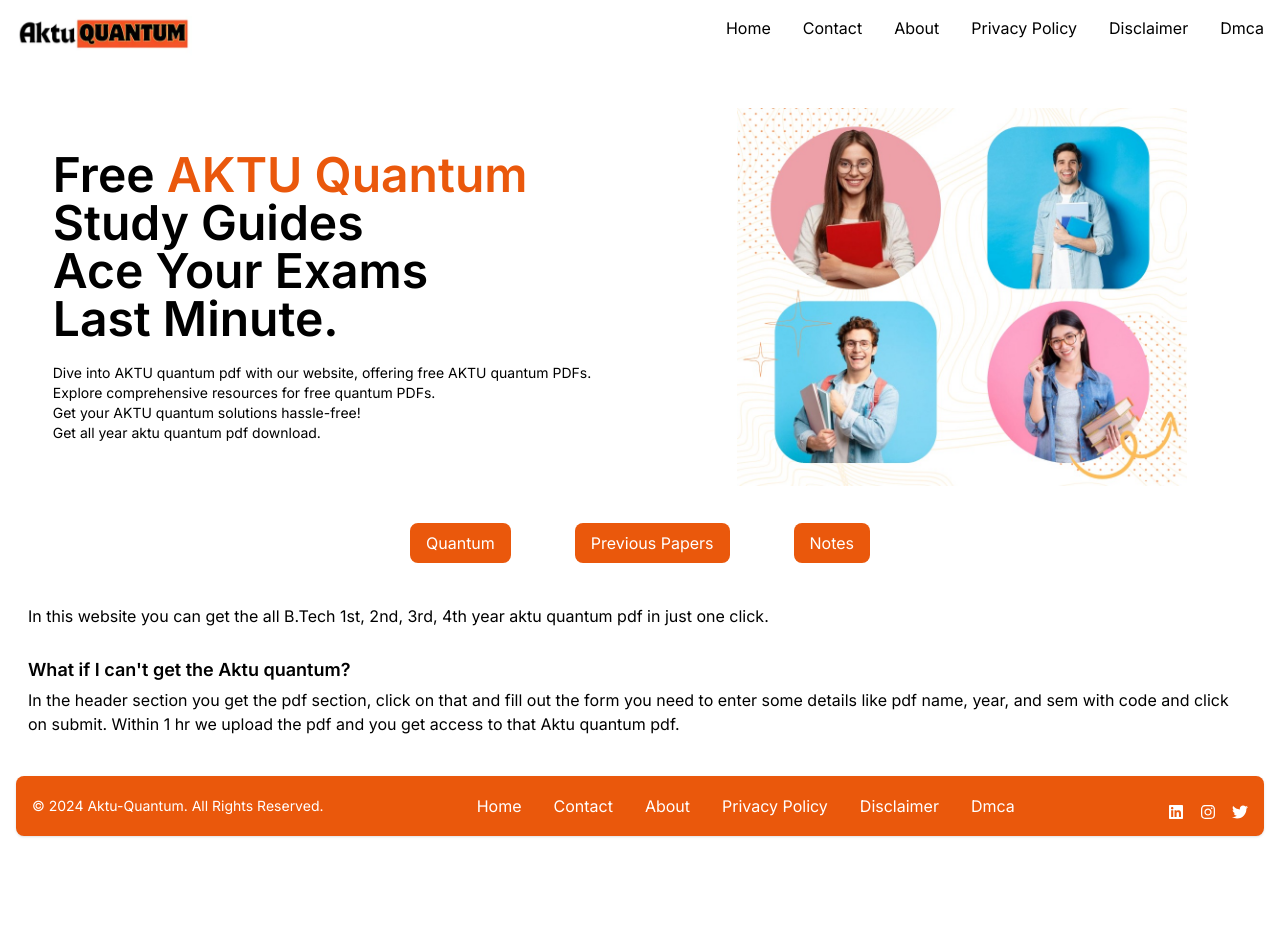
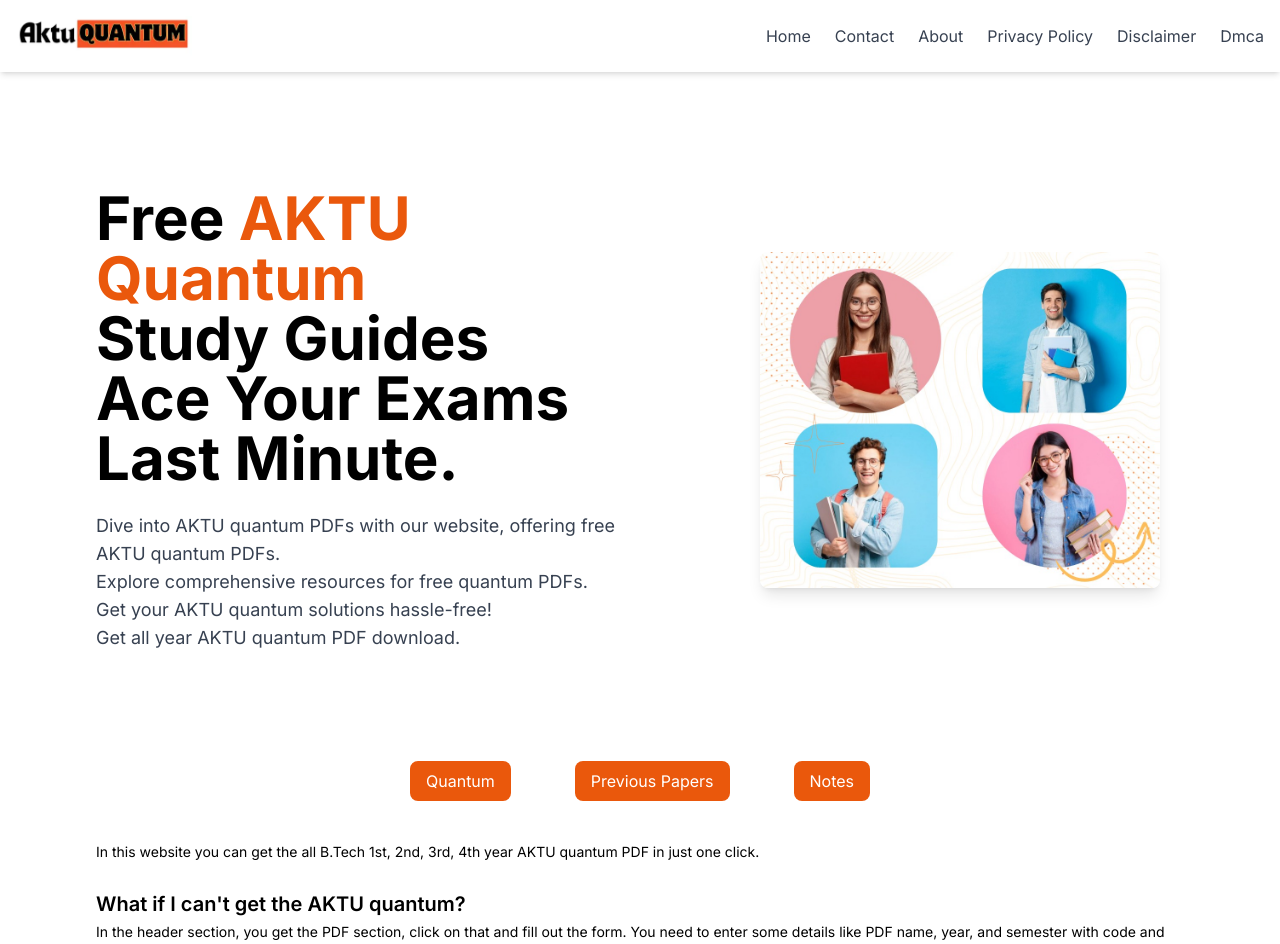
Before and after one commit to MuditxRajput/aktu_next, a Next.js app: page / in a window 1280 px wide. Shown: the top 944 px of the page. Before the commit the page ends 852 px from the top, so only its background shows below. Built offline with nearby package versions, Linux system fonts and the light colour scheme.

Commit message:
'fixingHomepage'

```diff
--- a/src/app/component/Footer/page.jsx
+++ b/src/app/component/Footer/page.jsx
@@ -1,53 +1,53 @@
 import Link from 'next/link';
 import { FaInstagram, FaLinkedin, FaTwitter } from "react-icons/fa";
+
 const Footer = () => {
   return (
-    <div className="rounded-lg shadow m-4 bg-orange-600 mt-10">
-      <div className="w-full mx-auto max-w-screen-xl p-4 md:flex md:items-center md:justify-between">
-        <span className="text-sm sm:text-center text-white">
+    <footer className="bg-orange-600 mt-10 w-full rounded-lg shadow p-4">
+      <div className="max-w-screen-xl mx-auto flex flex-col md:flex-row md:items-center md:justify-between">
+        <span className="text-sm text-center text-white mb-4 md:mb-0">
           © 2024 Aktu-Quantum. All Rights Reserved.
         </span>
-        <ul className="flex gap-8 text-white">
-          <li className="hover:underline cursor-pointer">
+        <ul className="flex flex-wrap gap-5 text-white justify-center mb-4 md:mb-0">
+          <li className="hover:underline cursor-pointer text-sm">
             <Link href="/">Home</Link>
           </li>
-
-          <li className="hover:underline cursor-pointer">
+          <li className="hover:underline cursor-pointer text-sm">
             <Link href="/component/Contact">Contact</Link>
           </li>
-          <li className="hover:underline cursor-pointer">
+          <li className="hover:underline cursor-pointer text-sm">
             <Link href="/component/About">About</Link>
           </li>
-          <li className="hover:underline cursor-pointer">
+          <li className="hover:underline cursor-pointer text-sm">
             <Link href="/component/Privacy">Privacy Policy</Link>
           </li>
-          <li className="hover:underline cursor-pointer">
+          <li className="hover:underline cursor-pointer text-sm">
             <Link href="/component/Disclaimer">Disclaimer</Link>
           </li>
-          <li className="hover:underline cursor-pointer">
+          <li className="hover:underline cursor-pointer text-sm">
             <Link href="/component/Dmca">Dmca</Link>
           </li>
         </ul>
-        <ul className="flex items-center mt-3 text-white">
-          <li className="me-4">
+        <ul className="flex justify-center gap-4 text-white">
+          <li>
             <Link href="https://www.linkedin.com/in/mudit-rajput/">
-              <FaLinkedin className="text-white" />
+              <FaLinkedin className="text-xl hover:text-gray-300 transition-colors duration-200" />
             </Link>
           </li>
-          <li className="me-4">
+          <li>
             <Link href="https://www.instagram.com/react.build__/">
-              <FaInstagram className="text-white" />
+              <FaInstagram className="text-xl hover:text-gray-300 transition-colors duration-200" />
             </Link>
           </li>
           <li>
             <Link href="https://twitter.com/">
-              <FaTwitter className="text-white" />
+              <FaTwitter className="text-xl hover:text-gray-300 transition-colors duration-200" />
             </Link>
           </li>
         </ul>
       </div>
-    </div>
-  )
-}
+    </footer>
+  );
+};
 
-export default Footer
+export default Footer;
--- a/src/app/component/Header/Page.jsx
+++ b/src/app/component/Header/Page.jsx
@@ -1,21 +1,29 @@
 "use client";
 import Image from "next/image";
 import Link from "next/link";
+import { useState } from "react";
+import { FaBars, FaTimes } from "react-icons/fa";
 import Logo from '../../Image/Aktu_Quantum.webp';
 
 const Header = () => {
+  const [menuOpen, setMenuOpen] = useState(false);
+
+  const toggleMenu = () => {
+    setMenuOpen(!menuOpen);
+  };
+
   return (
-    <div className="flex justify-between m-4">
+    <div className="flex justify-between items-center p-4 bg-white shadow-md">
       <div>
-        <Link href='/'><Image src={Logo} alt="Logo" className="w-28 sm:w-44" /> </Link>
-
+        <Link href='/'>
+          <Image src={Logo} alt="Logo" className="w-28 sm:w-44" />
+        </Link>
       </div>
       <div className="hidden sm:flex">
-        <ul className="flex gap-8">
+        <ul className="flex gap-6 text-gray-700">
           <li className="hover:underline cursor-pointer">
             <Link href="/">Home</Link>
           </li>
-
           <li className="hover:underline cursor-pointer">
             <Link href="/component/Contact">Contact</Link>
           </li>
@@ -34,8 +42,37 @@
         </ul>
       </div>
       <div className="sm:hidden">
-
+        <button onClick={toggleMenu} className="text-gray-700 focus:outline-none">
+          {menuOpen ? <FaTimes size={24} /> : <FaBars size={24} />}
+        </button>
       </div>
+      {menuOpen && (
+        <div className="absolute top-0 left-0 w-full h-full bg-white flex flex-col items-center justify-center text-gray-700 z-10">
+          <button onClick={toggleMenu} className="absolute top-4 right-4 focus:outline-none">
+            <FaTimes size={24} />
+          </button>
+          <ul className="flex flex-col items-center gap-6 text-lg">
+            <li className="hover:underline cursor-pointer">
+              <Link href="/" onClick={toggleMenu}>Home</Link>
+            </li>
+            <li className="hover:underline cursor-pointer">
+              <Link href="/component/Contact" onClick={toggleMenu}>Contact</Link>
+            </li>
+            <li className="hover:underline cursor-pointer">
+              <Link href="/component/About" onClick={toggleMenu}>About</Link>
+            </li>
+            <li className="hover:underline cursor-pointer">
+              <Link href="/component/Privacy" onClick={toggleMenu}>Privacy Policy</Link>
+            </li>
+            <li className="hover:underline cursor-pointer">
+              <Link href="/component/Disclaimer" onClick={toggleMenu}>Disclaimer</Link>
+            </li>
+            <li className="hover:underline cursor-pointer">
+              <Link href="/component/Dmca" onClick={toggleMenu}>Dmca</Link>
+            </li>
+          </ul>
+        </div>
+      )}
     </div>
   );
 };
--- a/src/app/component/Hero/Page.jsx
+++ b/src/app/component/Hero/Page.jsx
@@ -1,29 +1,40 @@
 import Image from 'next/image'
 import HeroImage from '../../Image/HeroImage.jpg'
+
 const Hero = () => {
   return (
-    <div className="flex flex-col sm:flex-row  h-[450px]">
-    <div className=" p-1  flex flex-col flex-1   justify-center items-center">
-      <div className=" flex flex-col gap-5 justify-center ">
-        <h1 className=" text-3xl sm:text-5xl font-semibold ">
+    <div className="flex flex-col mb-10 sm:flex-row h-[500px] sm:h-[600px]">
+      <div className="p-6 sm:p-12 flex flex-col flex-1 justify-center items-center">
+        <div className="text-center sm:text-left flex flex-col gap-6">
+          <h1 className="text-3xl sm:text-5xl lg:text-6xl font-bold leading-tight">
             Free
-          <span className="text-orange-600 hover:text-orange-700 ">
+            <span className="text-orange-600 hover:text-orange-700 transition-colors duration-200">
               {" "}
               AKTU Quantum
             </span>{" "}
-          <br></br>Study Guides <br></br>Ace Your Exams <br></br> Last Minute.
+            <br />
+            Study Guides <br />
+            Ace Your Exams <br />
+            Last Minute.
           </h1>
-        <h2 className=" text-sm sm:text-md">
-          Dive into AKTU quantum pdf with our website, offering free AKTU
-          quantum PDFs.<br></br> Explore comprehensive resources for free
-          quantum PDFs. <br></br>Get your AKTU quantum solutions hassle-free!
-          <br></br> Get all year aktu quantum pdf download.
+          <h2 className="text-sm sm:text-base lg:text-lg text-gray-700">
+            Dive into AKTU quantum PDFs with our website, offering free AKTU quantum PDFs.
+            <br />
+            Explore comprehensive resources for free quantum PDFs.
+            <br />
+            Get your AKTU quantum solutions hassle-free!
+            <br />
+            Get all year AKTU quantum PDF download.
           </h2>
         </div>
       </div>
-    <div className="flex flex-1  justify-center items-center">
-      <Image src={HeroImage} alt="hero" className="w-[140px] sm:w-[450px]" loading="lazy" />
-
+      <div className="flex flex-1 justify-center items-center">
+        <Image
+          src={HeroImage}
+          alt="Hero"
+          className="w-[200px] sm:w-[300px] lg:w-[400px] rounded-lg shadow-lg"
+          loading="lazy"
+        />
       </div>
     </div>
   )
--- a/src/app/layout.js
+++ b/src/app/layout.js
@@ -31,7 +31,6 @@
 />
       </head>
       <body className={inter.className}>
-
         <Header />
         <Providers>
           {children}
--- a/src/app/page.js
+++ b/src/app/page.js
@@ -1,23 +1,22 @@
-import Hero from "./component/Hero/Page.jsx"
-import Middle from "./component/Middle/Page.jsx"
+import Hero from "./component/Hero/Page.jsx";
+import Middle from "./component/Middle/Page.jsx";
 
 const Home = () => {
   return (
-    <div className=" ">
+    <div className="w-full  p-4 sm:p-6 md:p-8 lg:p-10 xl:p-12">
       <Hero/>
       <Middle/>
-      <p className="px-7 mt-10">In this website you can get the all B.Tech 1st, 2nd, 3rd, 4th year aktu quantum pdf in just one click.</p>
-      <p className="text-lg font-semibold mb-1 mt-7 px-7">
-            What if I can't get the Aktu quantum?
-          </p>
-          <p className="px-7">
-            In the header section you get the pdf section, click on that and
-            fill out the form you need to enter some details like pdf name,
-            year, and sem with code and click on submit. Within 1 hr we upload
-            the pdf and you get access to that Aktu quantum pdf.
-          </p>
+      <p className="px-3 sm:px-5 md:px-7 lg:px-10 xl:px-12 mt-10 text-sm ">
+        In this website you can get the all B.Tech 1st, 2nd, 3rd, 4th year AKTU quantum PDF in just one click.
+      </p>
+      <p className="text-md sm:text-lg md:text-xl  font-semibold mb-1 mt-7 px-3 sm:px-5 md:px-7 lg:px-10 xl:px-12">
+        What if I can't get the AKTU quantum?
+      </p>
+      <p className="px-3 sm:px-5 md:px-7 lg:px-10 xl:px-12 text-sm ">
+        In the header section, you get the PDF section, click on that and fill out the form. You need to enter some details like PDF name, year, and semester with code and click on submit. Within 1 hour, we will upload the PDF and you will get access to that AKTU quantum PDF.
+      </p>
     </div>
   )
 }
 
-export default Home
+export default Home;
```
Lines whose indentation alone changed are shown as unchanged.
